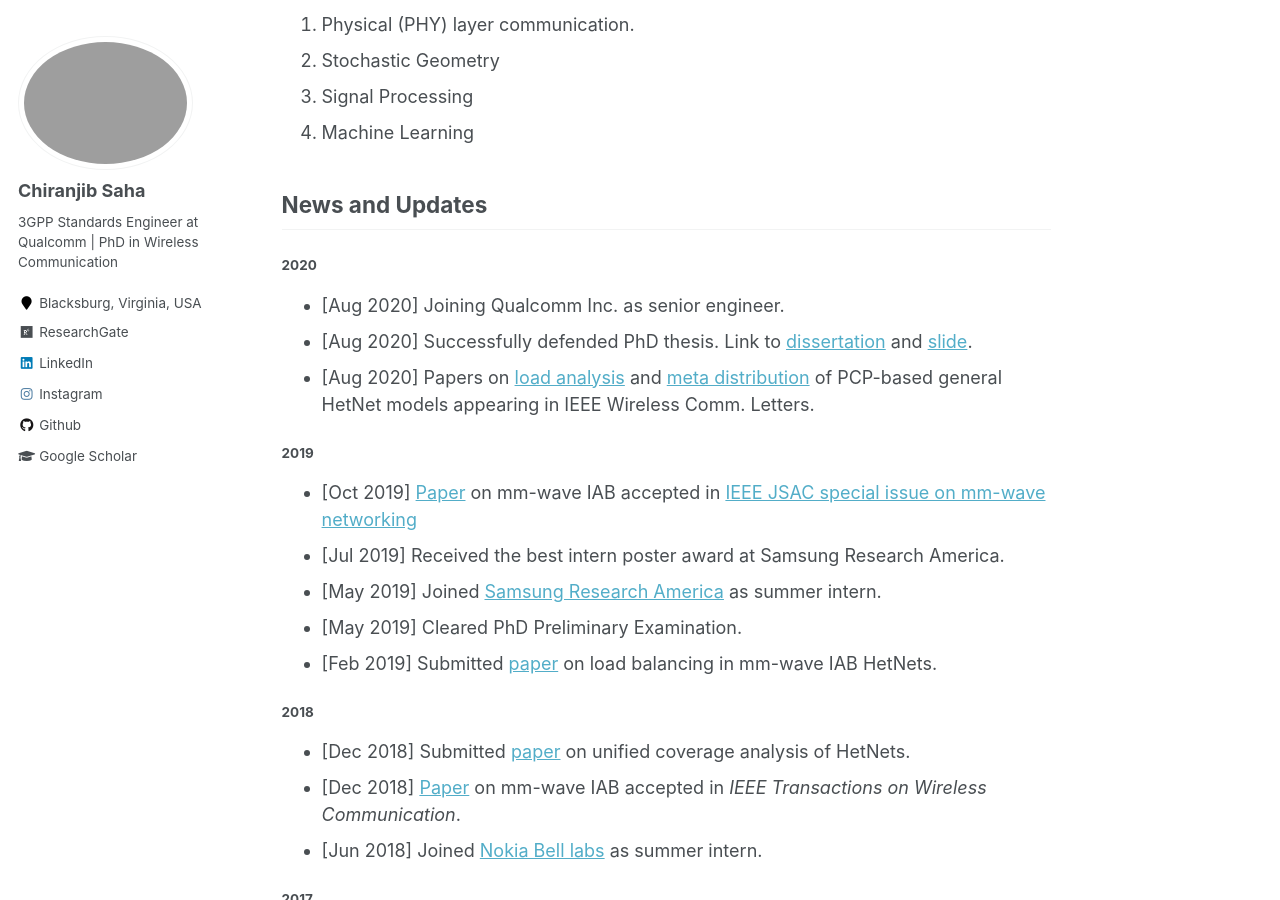
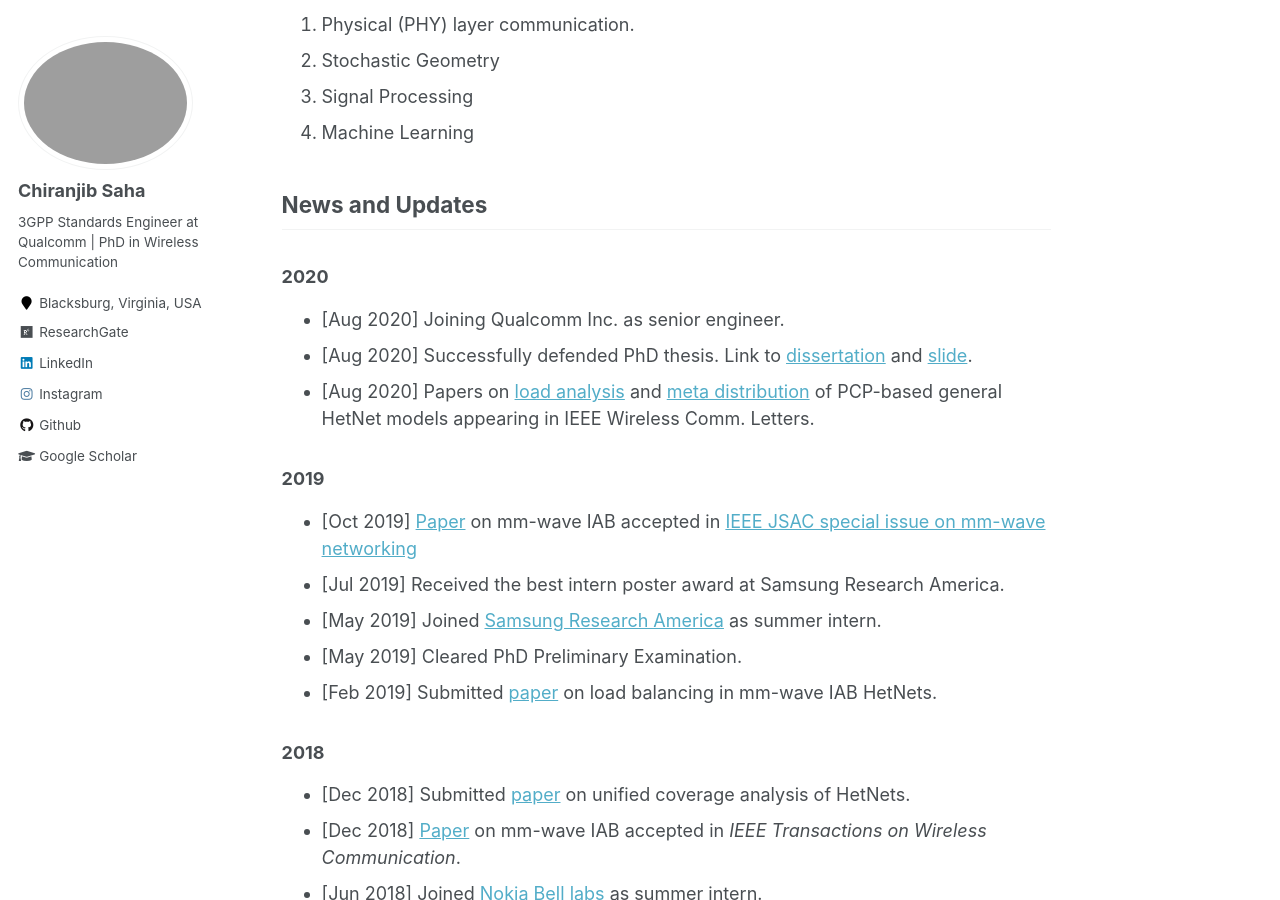
Before and after one commit to chiranjibsaha/chiranjibsaha.github.io, a Jekyll site: the page built from _pages/about.md, in a window 1280 px wide and 900 px high, scrolled down 475 px. Built offline with Jekyll 4.4.1, drawn with Linux system fonts in a browser that asks for light colours.

```diff
--- a/_pages/about.md
+++ b/_pages/about.md
@@ -25,31 +25,31 @@ I received the B.E. degree (Hons.) in electronics and telecommunication engineer
 
 News and Updates
 ------
-##### 2020
+### 2020
 - [Aug 2020] Joining Qualcomm Inc. as senior engineer.
 - [Aug 2020] Successfully defended PhD thesis. Link to [dissertation](/files/Saha_C_D_2020.pdf){:target="_blank"} and [slide](/files/slide_defense.pdf){:target="_blank"}.
 - [Aug 2020] Papers on [load analysis](https://ieeexplore.ieee.org/document/9079449){:target="_blank"} and [meta distribution](https://ieeexplore.ieee.org/document/9165207){:target="_blank"} of PCP-based general HetNet models appearing in IEEE Wireless Comm. Letters.
 
-##### 2019
+### 2019
 - [Oct 2019] [Paper](https://arxiv.org/abs/1902.06300) on mm-wave IAB accepted in [IEEE JSAC special issue on mm-wave networking](https://www.comsoc.org/publications/journals/ieee-jsac/cfp/millimeter-wave-networking){:target="_blank"}
 - [Jul 2019] Received the best intern poster award at Samsung Research America.
 - [May 2019] Joined [Samsung Research America](https://www.sra.samsung.com/){:target="_blank"} as summer intern.
 - [May 2019] Cleared PhD Preliminary Examination.
 - [Feb 2019] Submitted [paper](https://arxiv.org/abs/1902.06300){:target="_blank"} on load balancing in mm-wave IAB HetNets.
 
-##### 2018
+### 2018
 - [Dec 2018]  Submitted [paper](https://arxiv.org/abs/1812.01830){:target="_blank"} on unified coverage analysis of HetNets.
  - [Dec 2018]  [Paper](https://ieeexplore.ieee.org/abstract/document/8493520/){:target="_blank"} on mm-wave IAB  accepted in *IEEE Transactions on Wireless Communication*.
  - [Jun 2018]  Joined [Nokia Bell labs](https://www.bell-labs.com/){:target="_blank"} as summer intern.
 
-##### 2017
+### 2017
 - [Dec 2017]  [Paper](https://ieeexplore.ieee.org/document/8187697){:target="_blank"} accepted in *IEEE Transactions on Communications*.
  - [Feb 2017] Submitted invited [paper](http://ieeexplore.ieee.org/document/8023448/){:target="_blank"} on PCP-based HetNet modeling to [ITA, 2017](http://ita.ucsd.edu/workshop/17/?year=17).
 
-##### 2016
+### 2016
 - [Dec 2016] [Paper](http://ieeexplore.ieee.org/stamp/stamp.jsp?arnumber=7809177) accepted in *IEEE Transactions on Wireless Communication*.
  - [Dec 2016] Cleared PhD qualifying exam.
  - [Jan 2016] [Paper](https://ieeexplore.ieee.org/abstract/document/7511509/) accepted in [ICC, 2016](http://icc2016.ieee-icc.org/){:target="_blank"}.
 
-##### 2015
+### 2015
 - [Aug 2015] Joined [Wireless@VT](https://wireless.vt.edu/){:target="_blank"} as a PhD student.
```
